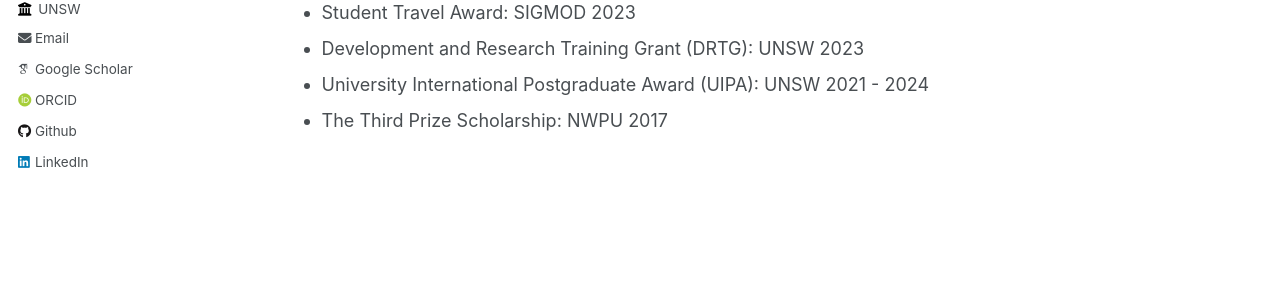
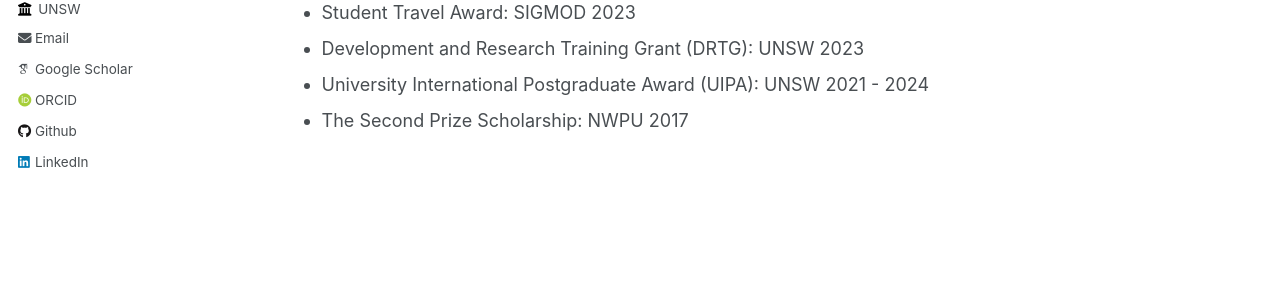
Before and after one commit to shengyufan/shengyufan.github.io, a Jekyll site: the page built from _pages/about.md, in a window 1280 px wide and 900 px high, scrolled down 1580 px. Shown: the part 350-653 px from the top of the window. Built offline with Jekyll 4.4.1, drawn with Linux system fonts in a browser that asks for light colours; some web fonts are replaced.

Commit message:
Update about.md

```diff
--- a/_pages/about.md
+++ b/_pages/about.md
@@ -52,4 +52,4 @@ Yu Hao, Xin Cao, **Yufan Sheng**, Yixiang Fang, and Wei Wang. The 2021 Advances
 * Student Travel Award: SIGMOD 2023
 * Development and Research Training Grant (DRTG): UNSW 2023
 * University International Postgraduate Award (UIPA): UNSW 2021 - 2024
-* The Third Prize Scholarship: NWPU 2017
+* The Second Prize Scholarship: NWPU 2017
```
